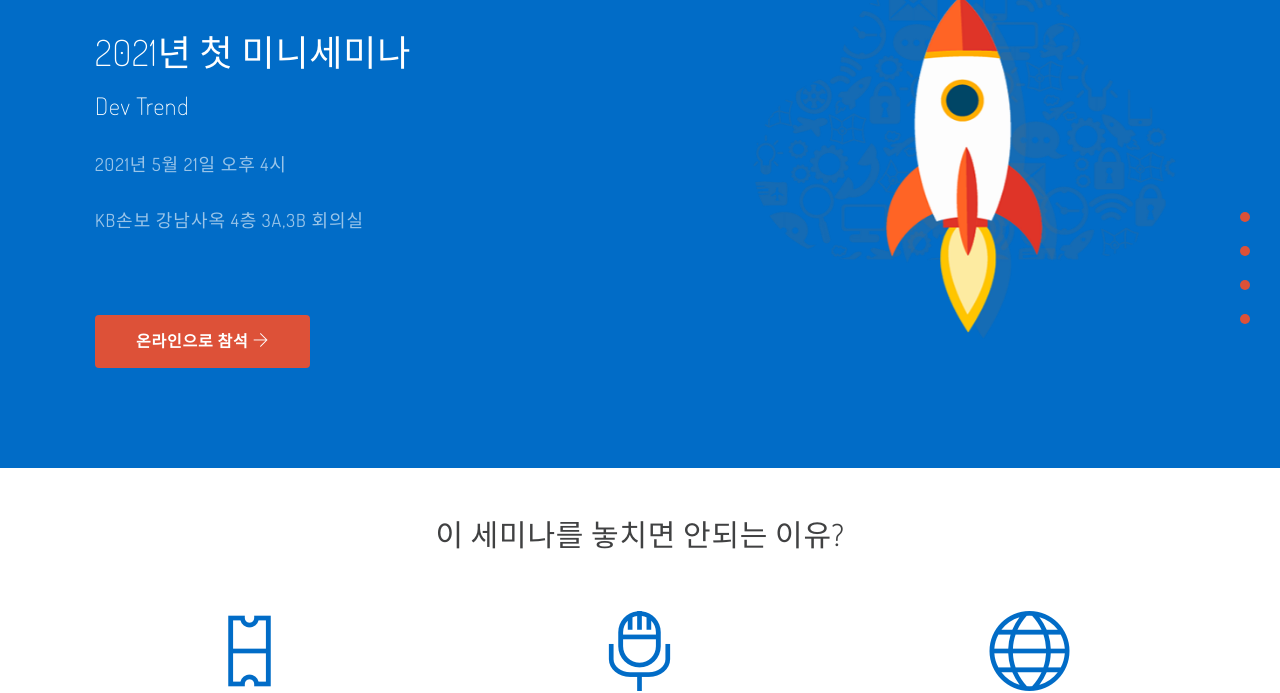
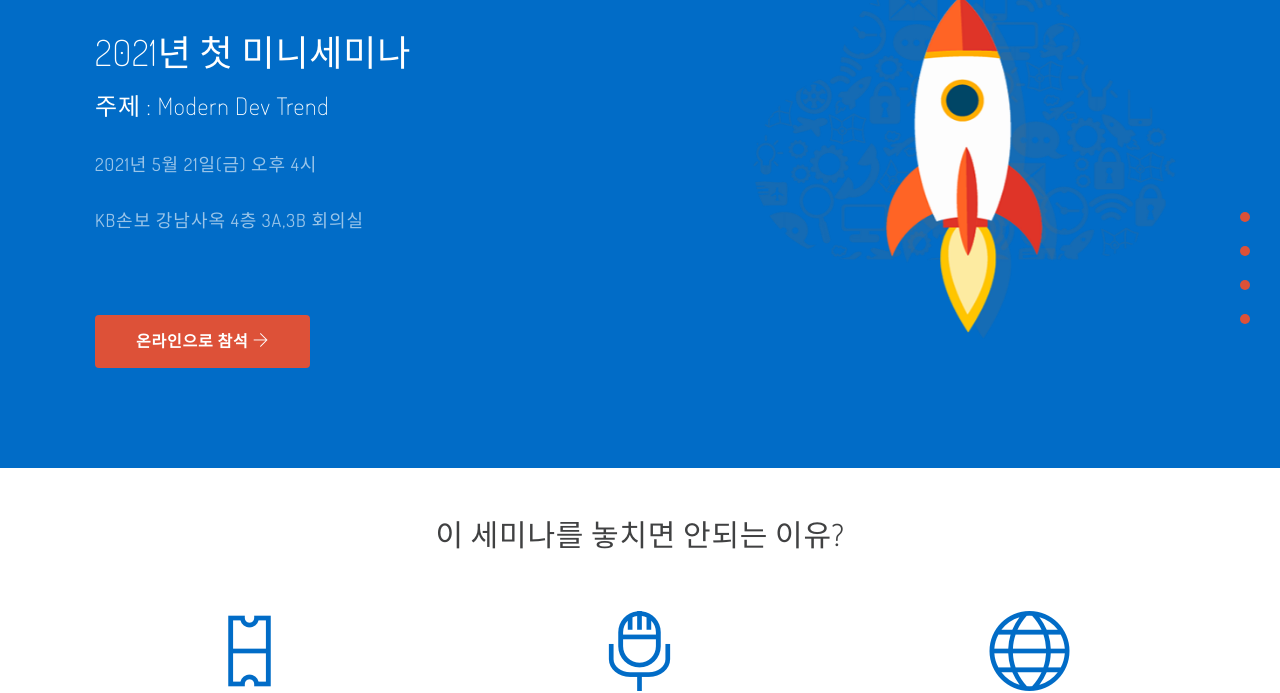
Before and after one commit to ellie-choi/meetup, a plain HTML site: page index.html in a window 1280 px wide. Shown: the part 132-825 px from the top of the page. Drawn offline with Linux system fonts and the light colour scheme.

Commit message:
title 수정

```diff
--- a/index.html
+++ b/index.html
@@ -59,8 +59,8 @@
           <div class="col-md-7">
             <img src="img/logo3.png" class="logo">
             <h1>2021년 첫 미니세미나</h1>
-            <h3>Dev Trend</h3>
-            <h4>2021년 5월 21일 오후 4시</h4>
+            <h3>주제 : Modern Dev Trend</h3>
+            <h4>2021년 5월 21일(금) 오후 4시</h4>
             <h4>KB손보 강남사옥 4층 3A,3B 회의실</h4>
             <a href="https://www.youtube.com/channel/UCrwYtTH8RnW8vC6bu0EAK7g" class="btn btn-lg btn-red">온라인으로 참석 <span class="ti-arrow-right"></span></a>
 
```
